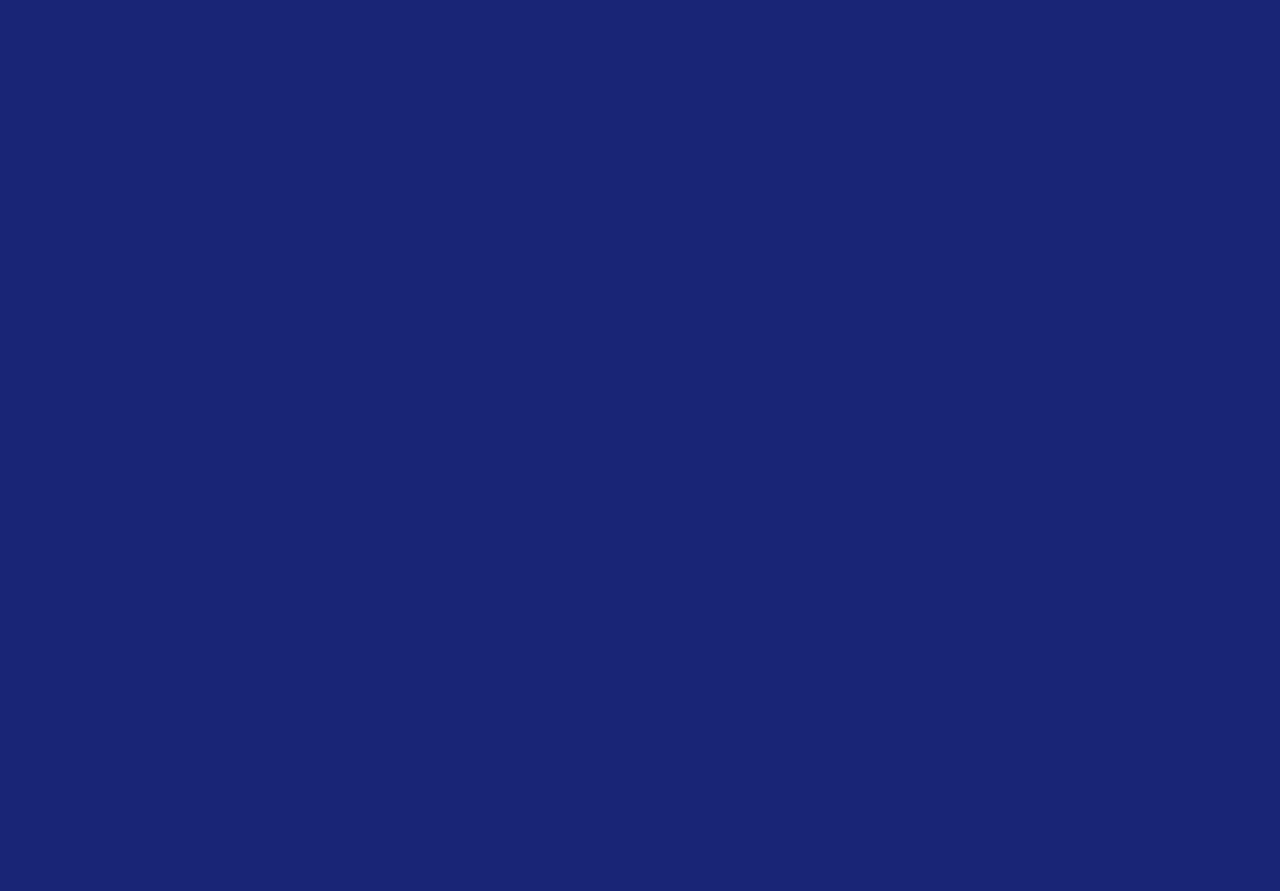
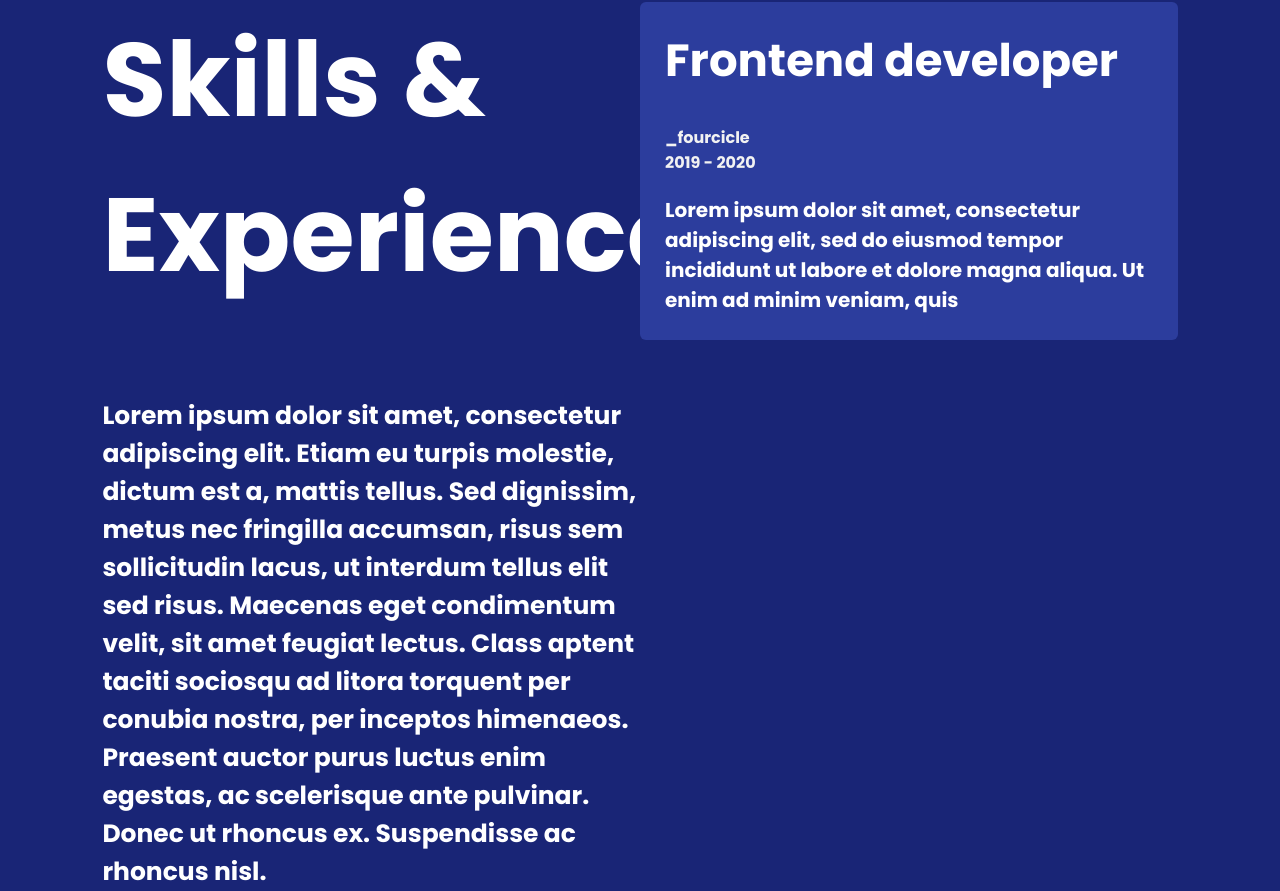
Before and after one commit to mauriciofsnts/itsme, a Next.js app: page / in a window 1280 px wide. Shown: the part 798-1689 px from the top of the page. Before the commit the page ends 800 px from the top, so only its background shows below. Built offline with nearby package versions, Linux system fonts and the light colour scheme.

Commit message:
feat: skills and experience base

```diff
--- /dev/null
+++ b/src/components/card/card.module.scss
@@ -0,0 +1,19 @@
+.container {
+  background-color: var(--blue-400);
+  border-radius: 6px;
+  padding: 25px;
+
+  h5 {
+    font-size: 45px;
+    margin-bottom: 30px;
+  }
+
+  span {
+    color: #f2f2f2;
+  }
+
+  p {
+    margin-top: 20px;
+    font-size: 20px;
+  }
+}
--- /dev/null
+++ b/src/components/card/card.tsx
@@ -0,0 +1,25 @@
+import React from 'react'
+import styles from './card.module.scss'
+
+type Props = {
+  title: string
+  subtitle?: string
+  content: string
+  span?: string
+}
+
+const Card: React.FC<Props> = ({ title, subtitle, span, content }) => {
+  return (
+    <div className={styles.container}>
+      <h5>{title}</h5>
+
+      <span>{subtitle}</span>
+      <br />
+      {span && <span>{span}</span>}
+
+      <p>{content}</p>
+    </div>
+  )
+}
+
+export default Card
--- a/src/components/home/home.tsx
+++ b/src/components/home/home.tsx
@@ -7,7 +7,7 @@ type Props = {}
 
 const Home: React.FC<Props> = () => {
   return (
-    <main className={styles.homeMainContainer}>
+    <div className={styles.homeMainContainer}>
       <div>
         <h1>Mauricio</h1>
         <h3>Ferraz</h3>
@@ -21,7 +21,7 @@ const Home: React.FC<Props> = () => {
           height="600px"
         />
       </div>
-    </main>
+    </div>
   )
 }
 
--- a/src/components/home/skills.tsx
+++ b/src/components/home/skills.tsx
@@ -1,9 +1,41 @@
 import React from 'react'
+import styles from '../../pages/index.module.scss'
+import Card from '../card/card'
+import Title from '../title/title'
 
 type Props = {}
 
 const Skills: React.FC<Props> = () => {
-  return <></>
+  return (
+    <div className={styles.skillsContainer}>
+      <div>
+        <Title>Skills &#38; Experience</Title>
+
+        <p>
+          Lorem ipsum dolor sit amet, consectetur adipiscing elit. Etiam eu
+          turpis molestie, dictum est a, mattis tellus. Sed dignissim, metus nec
+          fringilla accumsan, risus sem sollicitudin lacus, ut interdum tellus
+          elit sed risus. Maecenas eget condimentum velit, sit amet feugiat
+          lectus. Class aptent taciti sociosqu ad litora torquent per conubia
+          nostra, per inceptos himenaeos.
+        </p>
+
+        <p>
+          Praesent auctor purus luctus enim egestas, ac scelerisque ante
+          pulvinar. Donec ut rhoncus ex. Suspendisse ac rhoncus nisl.
+        </p>
+      </div>
+
+      <aside>
+        <Card
+          title="Frontend developer"
+          subtitle="_fourcicle"
+          span='2019 - 2020'
+          content="Lorem ipsum dolor sit amet, consectetur adipiscing elit, sed do eiusmod tempor incididunt ut labore et dolore magna aliqua. Ut enim ad minim veniam, quis"
+        />
+      </aside>
+    </div>
+  )
 }
 
 export default Skills
--- /dev/null
+++ b/src/components/index.ts
@@ -0,0 +1,3 @@
+export * from './home'
+export * from './title/title'
+export * from './card/card'
--- /dev/null
+++ b/src/components/title/title.module.scss
@@ -0,0 +1,3 @@
+.title {
+  font-size: 6.5em !important;
+}
--- /dev/null
+++ b/src/components/title/title.tsx
@@ -0,0 +1,16 @@
+import React from 'react'
+import styles from './title.module.scss'
+
+type Props = {
+  children: React.ReactNode
+}
+
+const Title: React.FC<Props> = ({ children, ...rest }) => {
+  return (
+    <h2 className={styles.title} {...rest}>
+      {children}
+    </h2>
+  )
+}
+
+export default Title
--- a/src/pages/index.module.scss
+++ b/src/pages/index.module.scss
@@ -1,15 +1,12 @@
 .container {
+  flex: 1;
+  flex-direction: column;
   display: flex;
-  flex: 1;
-
-  justify-content: center;
-  align-items: center;
-
-  height: 100vh;
   margin: 0 8vw;
 }
 
 .homeMainContainer {
+  min-height: 100vh;
   flex: 1;
   align-items: center;
   display: flex;
@@ -26,3 +23,28 @@
     color: #6875da;
   }
 }
+
+.skillsContainer {
+  flex: 1;
+  display: flex;
+  justify-content: space-between;
+  flex-direction: row;
+  min-height: 100vh;
+
+  > div {
+    display: flex;
+    flex-direction: column;
+    width: 50%;
+
+    h2 {
+      margin-bottom: 85px;
+    }
+  }
+
+  aside {
+    display: flex;
+    flex-direction: column;
+    align-items: center;
+    width: 50%;
+  }
+}
```
